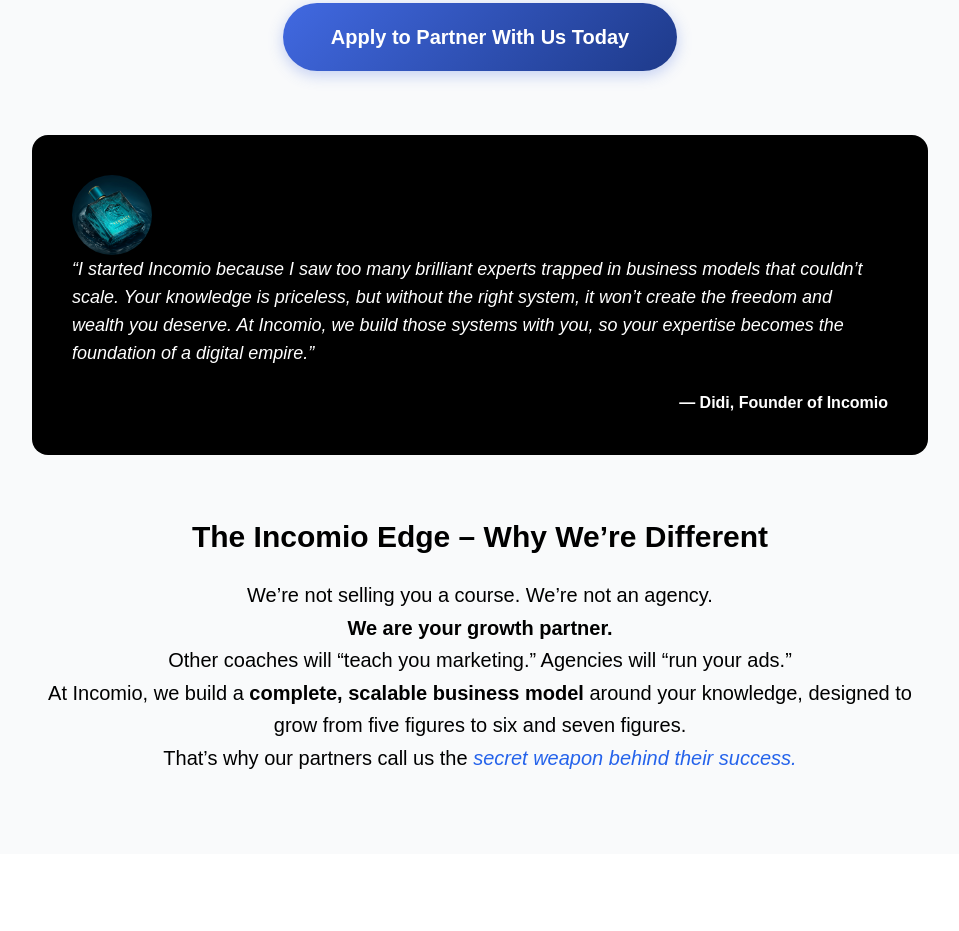
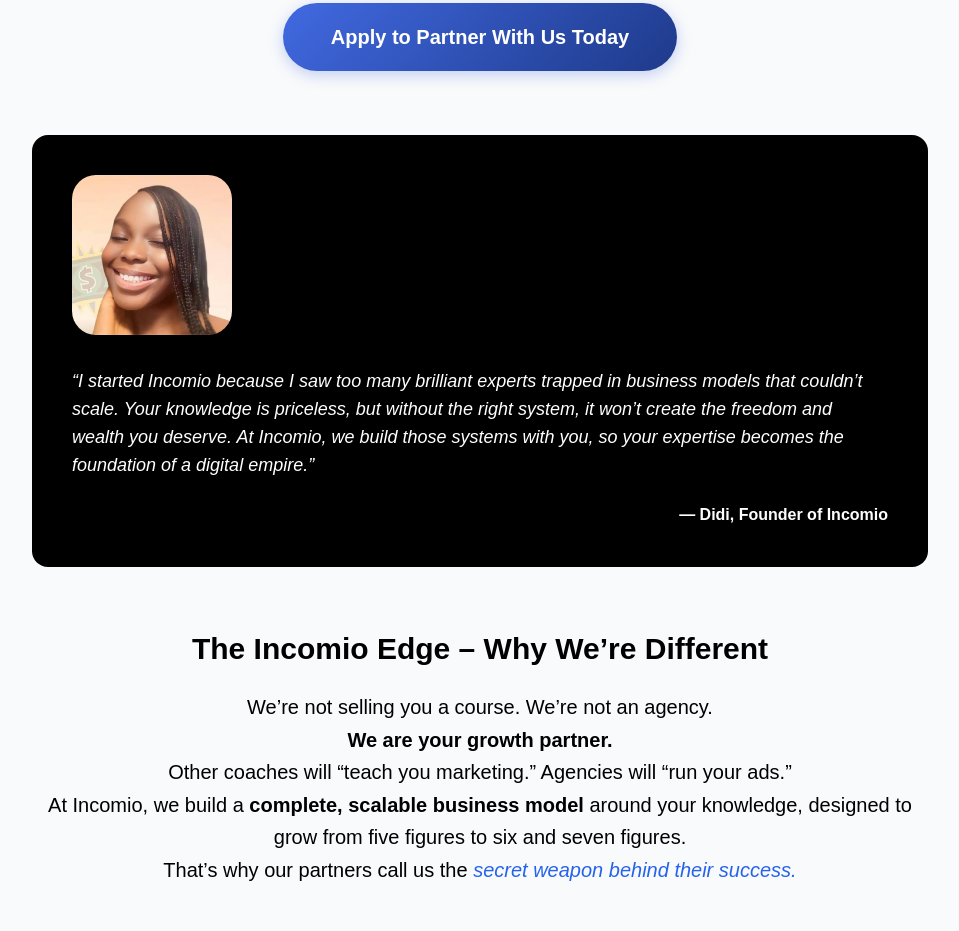
Before and after one commit to allwellazubike/incomio, a website: page src/digit.html in a window 1280 px wide. Shown: the part 2883-3814 px from the top of the page, without its empty margins (160-1119 px from the left). Drawn offline with nearby package versions, Linux system fonts and the light colour scheme; a web font is replaced by a local one.

Commit message:
added image of Coach Didi and removed old generated image

```diff
--- a/src/digit.html
+++ b/src/digit.html
@@ -232,7 +232,7 @@
 
       <!-- Founder Note -->
       <div class="bg-black text-white p-10 rounded-2xl max-w-4xl mx-auto mb-16">
-        <img src="./images/Gemini_Generated_Image_wia96twia96twia9.png" class="w-20 rounded-full">
+        <img src="./images/Coach Didi Img.jpg" class="w-40 mb-8 rounded-3xl">
         <p class="text-lg italic mb-6">“I started Incomio because I saw too many brilliant experts trapped in business models that couldn’t scale. Your knowledge is priceless, but without the right system, it won’t create the freedom and wealth you deserve. At Incomio, we build those systems with you, so your expertise becomes the foundation of a digital empire.”</p>
         <p class="text-right font-bold">— Didi, Founder of Incomio</p>
       </div>
```
Also changed, not shown: src/images/Coach Didi Img.jpg (added), src/images/Gemini_Generated_Image_wia96twia96twia9.png (deleted).
